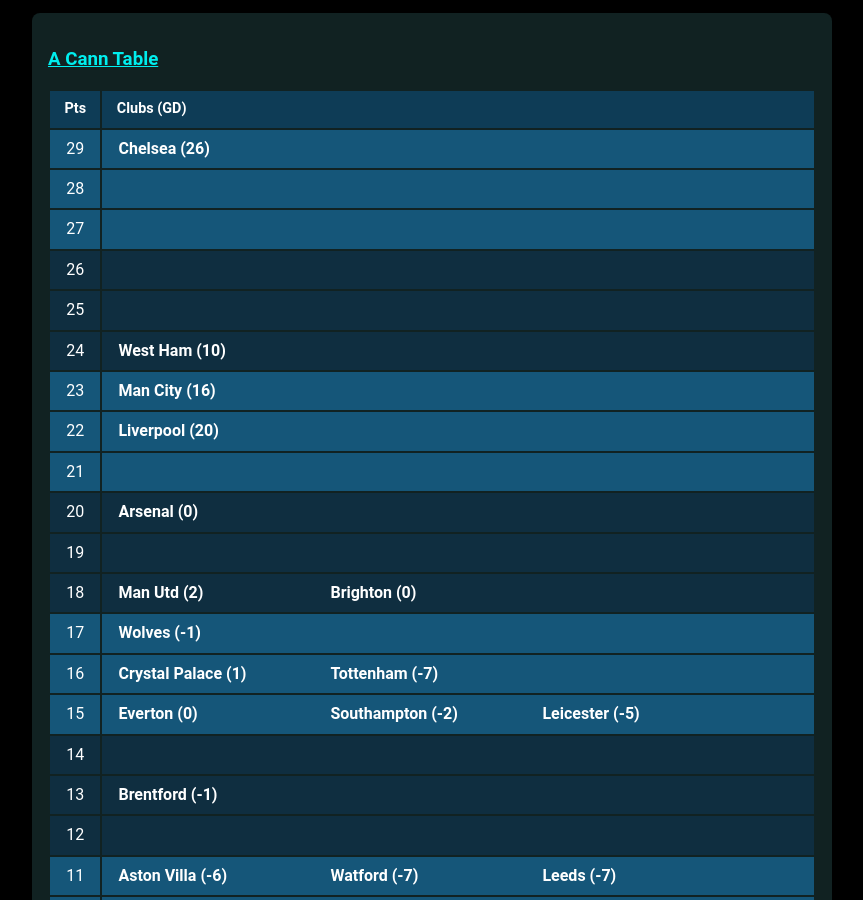
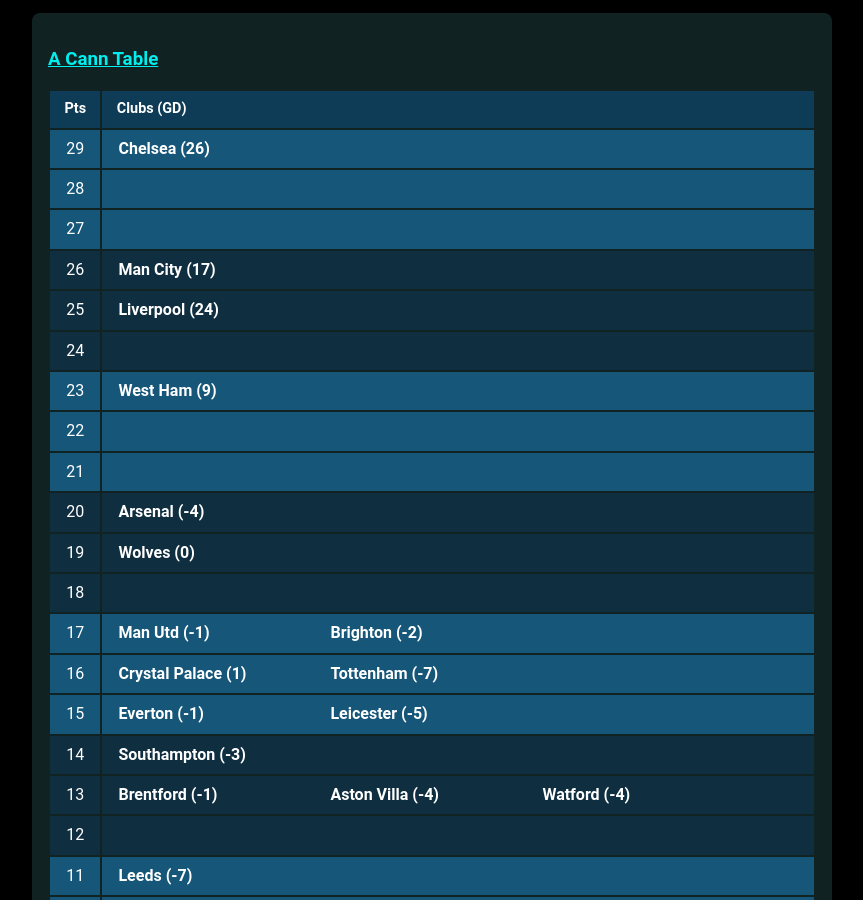
Before and after one commit to muru/muru.github.io, a Jekyll site: the page built from resources.md, in a window 1280 px wide and 900 px high, scrolled down 1356 px. Shown: the whole window, without its empty margins (208-1071 px from the left). Built offline with Jekyll 4.4.1, drawn with Linux system fonts in a browser that asks for light colours; some web fonts are replaced; some of the changed text lies outside the part shown.

Commit message:
updated cann-table: Mon 22 Nov 00:04:25 JST 2021

```diff
--- a/cann-table.html
+++ b/cann-table.html
@@ -19,29 +19,29 @@
 	<tr class="cann-row-2">
 		<td class="cann-point"> 26 </td>
 		<td class="cann-clubs">
+			<span class="club-name"> Man City (17) </span>
 		</td>
  	</tr>
 	<tr class="cann-row-2">
 		<td class="cann-point"> 25 </td>
 		<td class="cann-clubs">
+			<span class="club-name"> Liverpool (24) </span>
 		</td>
  	</tr>
 	<tr class="cann-row-2">
 		<td class="cann-point"> 24 </td>
 		<td class="cann-clubs">
-			<span class="club-name"> West Ham (10) </span>
 		</td>
  	</tr>
 	<tr class="cann-row-1">
 		<td class="cann-point"> 23 </td>
 		<td class="cann-clubs">
-			<span class="club-name"> Man City (16) </span>
+			<span class="club-name"> West Ham (9) </span>
 		</td>
  	</tr>
 	<tr class="cann-row-1">
 		<td class="cann-point"> 22 </td>
 		<td class="cann-clubs">
-			<span class="club-name"> Liverpool (20) </span>
 		</td>
  	</tr>
 	<tr class="cann-row-1">
@@ -52,25 +52,25 @@
 	<tr class="cann-row-2">
 		<td class="cann-point"> 20 </td>
 		<td class="cann-clubs">
-			<span class="club-name"> Arsenal (0) </span>
+			<span class="club-name"> Arsenal (-4) </span>
 		</td>
  	</tr>
 	<tr class="cann-row-2">
 		<td class="cann-point"> 19 </td>
 		<td class="cann-clubs">
+			<span class="club-name"> Wolves (0) </span>
 		</td>
  	</tr>
 	<tr class="cann-row-2">
 		<td class="cann-point"> 18 </td>
 		<td class="cann-clubs">
-			<span class="club-name"> Man Utd (2) </span>
-			<span class="club-name"> Brighton (0) </span>
 		</td>
  	</tr>
 	<tr class="cann-row-1">
 		<td class="cann-point"> 17 </td>
 		<td class="cann-clubs">
-			<span class="club-name"> Wolves (-1) </span>
+			<span class="club-name"> Man Utd (-1) </span>
+			<span class="club-name"> Brighton (-2) </span>
 		</td>
  	</tr>
 	<tr class="cann-row-1">
@@ -83,20 +83,22 @@
 	<tr class="cann-row-1">
 		<td class="cann-point"> 15 </td>
 		<td class="cann-clubs">
-			<span class="club-name"> Everton (0) </span>
-			<span class="club-name"> Southampton (-2) </span>
+			<span class="club-name"> Everton (-1) </span>
 			<span class="club-name"> Leicester (-5) </span>
 		</td>
  	</tr>
 	<tr class="cann-row-2">
 		<td class="cann-point"> 14 </td>
 		<td class="cann-clubs">
+			<span class="club-name"> Southampton (-3) </span>
 		</td>
  	</tr>
 	<tr class="cann-row-2">
 		<td class="cann-point"> 13 </td>
 		<td class="cann-clubs">
 			<span class="club-name"> Brentford (-1) </span>
+			<span class="club-name"> Aston Villa (-4) </span>
+			<span class="club-name"> Watford (-4) </span>
 		</td>
  	</tr>
 	<tr class="cann-row-2">
@@ -107,8 +109,6 @@
 	<tr class="cann-row-1">
 		<td class="cann-point"> 11 </td>
 		<td class="cann-clubs">
-			<span class="club-name"> Aston Villa (-6) </span>
-			<span class="club-name"> Watford (-7) </span>
 			<span class="club-name"> Leeds (-7) </span>
 		</td>
  	</tr>
@@ -126,6 +126,7 @@
 	<tr class="cann-row-2">
 		<td class="cann-point"> 8 </td>
 		<td class="cann-clubs">
+			<span class="club-name"> Norwich (-20) </span>
 		</td>
  	</tr>
 	<tr class="cann-row-2">
@@ -137,8 +138,7 @@
 		<td class="cann-point"> 6 </td>
 		<td class="cann-clubs">
 			<span class="club-name"> Newcastle (-12) </span>
-			<span class="club-name"> Norwich (-21) </span>
 		</td>
  	</tr>
 </table>
-<span id="cann-gen-note"> Generated on  Sunday, 21 November 2021 at 00:04 JST. </span>
+<span id="cann-gen-note"> Generated on  Monday, 22 November 2021 at 00:04 JST. </span>
```
